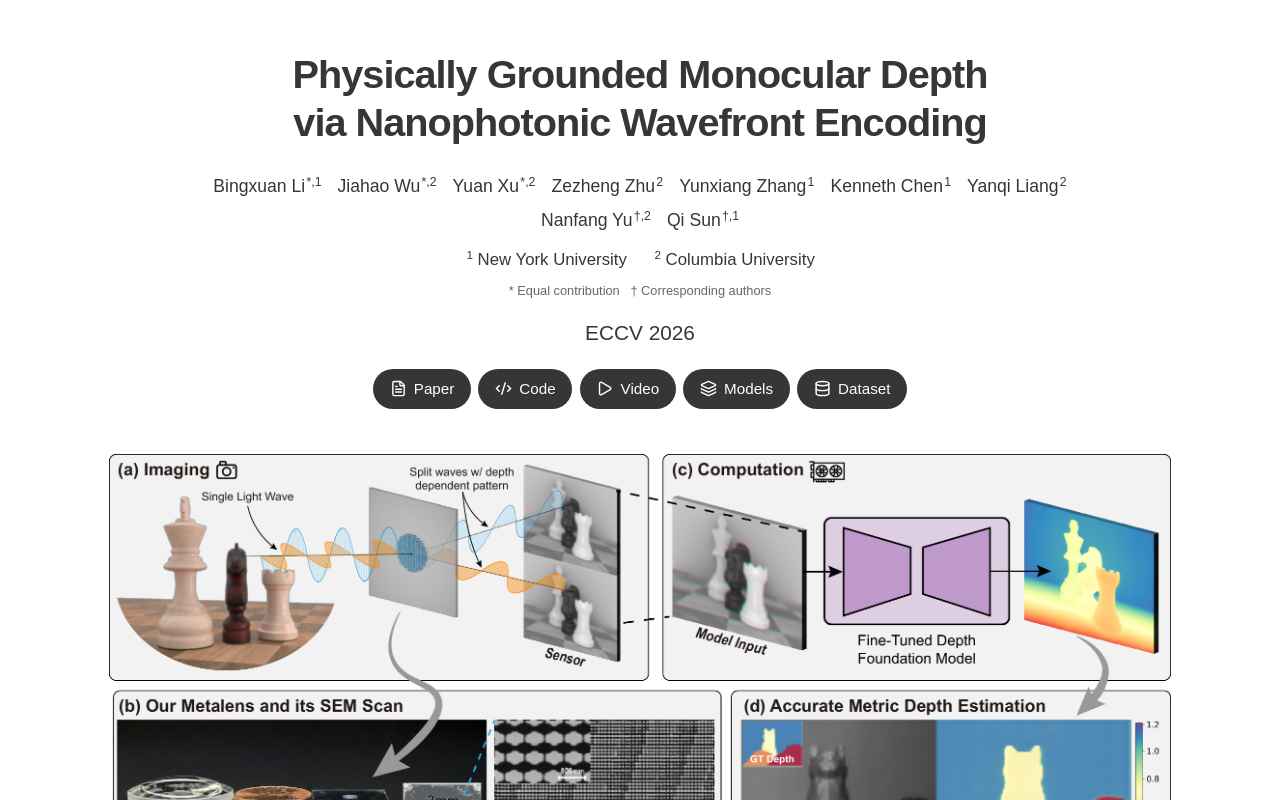
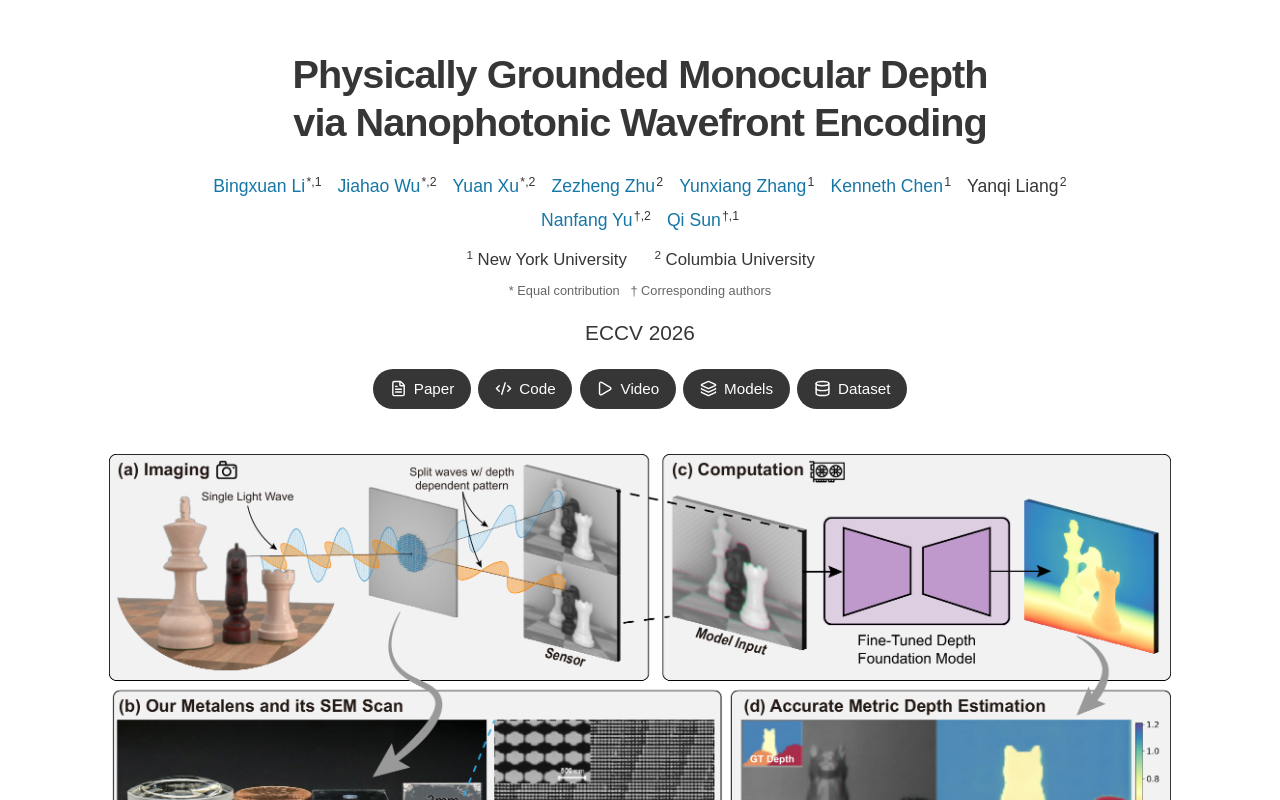
Before and after one commit to bingxuan-li/metasurface-depth-eccv2026, a React (Vite) app in the folder website/: page / in a window 1280 px wide. Shown: the top 800 px of the page. Built offline with nearby package versions, Linux system fonts and the light colour scheme; no server answers.

Commit message:
Link project authors to verified academic profiles

```diff
--- a/website/scripts/check-public.mjs
+++ b/website/scripts/check-public.mjs
@@ -26,6 +26,32 @@ for (const path of walk(root).filter(p => /\.(js|html|json)$/.test(p))) {
 }
 const html = readFileSync(join(root,'index.html'),'utf8');
 assert(html.includes('<h1>') && html.includes('youtube-nocookie.com/embed/Qkb4nXjKlwU'));
+const authorHtml = html.match(/<div class="authors">([\s\S]*?)<\/div>/)?.[1];
+assert(authorHtml, 'Missing author list');
+const expectedAuthors = [
+  ['Bingxuan Li', 'https://bingxuan-li.github.io/'],
+  ['Jiahao Wu', 'https://scholar.google.com/citations?user=3RuEnDEAAAAJ&hl=en'],
+  ['Yuan Xu', 'https://scholar.google.com/citations?user=BpHBGTkAAAAJ&hl=en'],
+  ['Zezheng Zhu', 'https://zezhengzhu.com/'],
+  ['Yunxiang Zhang', 'https://yunxiangzhang.github.io/'],
+  ['Kenneth Chen', 'https://kenchen10.github.io/'],
+  ['Yanqi Liang', null],
+  ['Nanfang Yu', 'https://www.apam.columbia.edu/faculty-staff/directory/nanfang-yu'],
+  ['Qi Sun', 'https://qisun.me/'],
+];
+assert.deepEqual(
+  [...authorHtml.matchAll(/<span>(.*?)<sup>/g)].map(match => match[1].replace(/<[^>]+>/g, '')),
+  expectedAuthors.map(([name]) => name),
+  'Keep the paper author order',
+);
+assert.equal((authorHtml.match(/<sup>/g) || []).length, 9);
+assert.equal((authorHtml.match(/<a /g) || []).length, 8);
+for (const [name, url] of expectedAuthors) {
+  if (url) assert(
+    authorHtml.includes(`<a href="${url.replaceAll('&', '&amp;')}" target="_blank" rel="noreferrer">${name}</a>`),
+    `Missing verified author link: ${name}`,
+  );
+}
 assert(!/\p{Script=Han}/u.test(html), 'Public project page must remain English-only');
 const ids = [...html.matchAll(/\bid="([^"]+)"/g)].map(match => match[1]);
 assert.equal(new Set(ids).size, ids.length, 'Duplicate page anchor');
@@ -43,4 +69,4 @@ const ratios = [...css.matchAll(/\.cloud-stage\s*\{[^}]*aspect-ratio:\s*([^;]+);
 assert.deepEqual(ratios, ['1000/590'], 'Keep one undistorted canvas ratio at every breakpoint');
 for (const match of html.matchAll(/(?:src|href)="\.\/([^"?#]+)"/g))
   assert(existsSync(join(root,match[1])), `Missing asset: ${match[1]}`);
-console.log('PASS: five selected scenes, manifest parity, assets, anchors, public links, English copy, canvas ratio, no obsolete UI');
+console.log('PASS: five selected scenes, manifest parity, assets, anchors, author and resource links, English copy, canvas ratio, no obsolete UI');
--- a/website/src/page.tsx
+++ b/website/src/page.tsx
@@ -3,16 +3,16 @@ import { FileText, Code2, Database, Layers3, Play } from 'lucide-react';
 import { PublicResultsGallery } from './results-explorer';
 import { SupplementaryResults } from './supplementary-results';
 
-const authors = [
-  ['Bingxuan Li', '*,1'],
-  ['Jiahao Wu', '*,2'],
-  ['Yuan Xu', '*,2'],
-  ['Zezheng Zhu', '2'],
-  ['Yunxiang Zhang', '1'],
-  ['Kenneth Chen', '1'],
+const authors: Array<[name: string, note: string, homepage?: string]> = [
+  ['Bingxuan Li', '*,1', 'https://bingxuan-li.github.io/'],
+  ['Jiahao Wu', '*,2', 'https://scholar.google.com/citations?user=3RuEnDEAAAAJ&hl=en'],
+  ['Yuan Xu', '*,2', 'https://scholar.google.com/citations?user=BpHBGTkAAAAJ&hl=en'],
+  ['Zezheng Zhu', '2', 'https://zezhengzhu.com/'],
+  ['Yunxiang Zhang', '1', 'https://yunxiangzhang.github.io/'],
+  ['Kenneth Chen', '1', 'https://kenchen10.github.io/'],
   ['Yanqi Liang', '2'],
-  ['Nanfang Yu', '†,2'],
-  ['Qi Sun', '†,1'],
+  ['Nanfang Yu', '†,2', 'https://www.apam.columbia.edu/faculty-staff/directory/nanfang-yu'],
+  ['Qi Sun', '†,1', 'https://qisun.me/'],
 ];
 
 export default function Home() {
@@ -28,9 +28,11 @@ export default function Home() {
             <br className="title-break" /> via Nanophotonic Wavefront Encoding
           </h1>
           <div className="authors">
-            {authors.map(([name, note]) => (
+            {authors.map(([name, note, homepage]) => (
               <span key={name}>
-                {name}
+                {homepage ? (
+                  <a href={homepage} target="_blank" rel="noreferrer">{name}</a>
+                ) : name}
                 <sup>{note}</sup>
               </span>
             ))}
```
